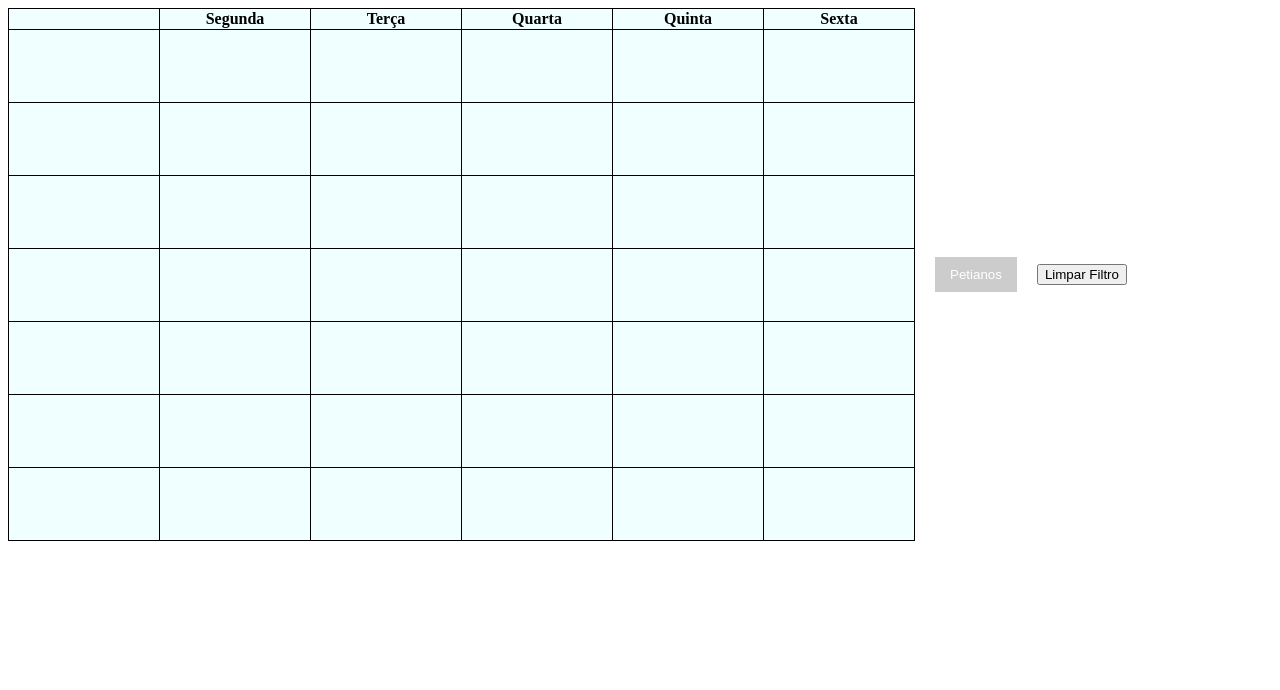
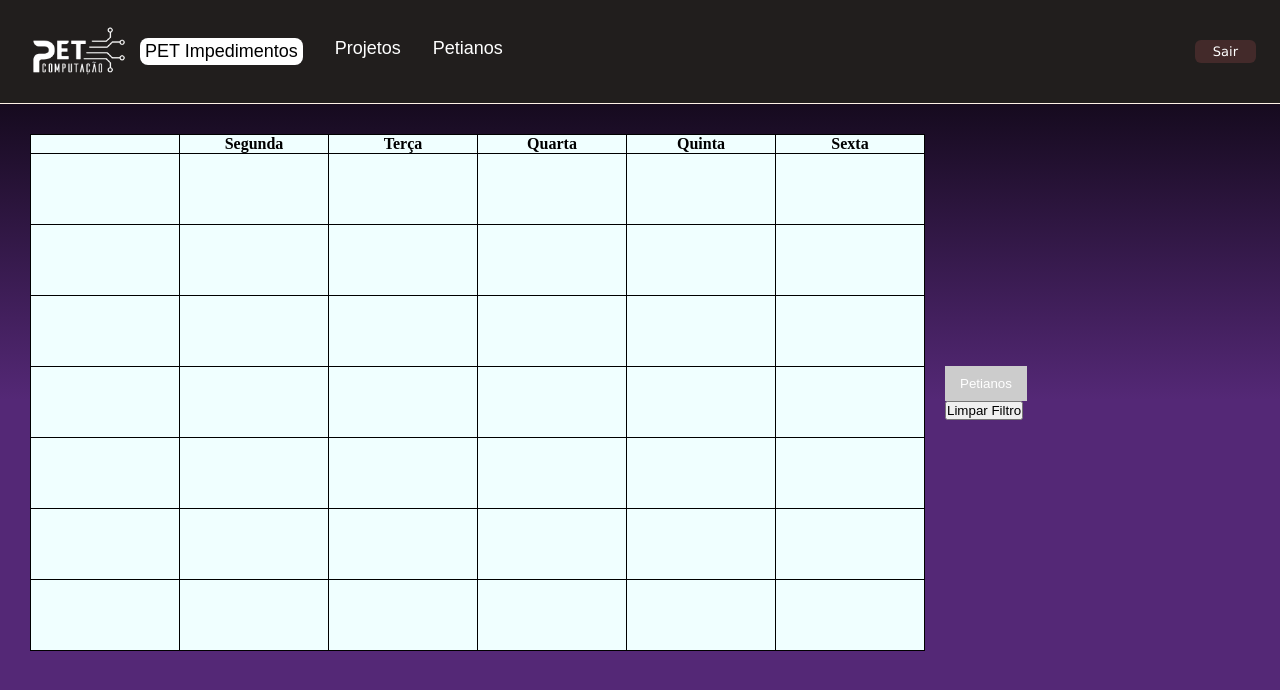
Before and after one commit to fer-braga-cod/PET-Impedimentos, a plain HTML site: page home/home.html in a window 1280 px wide. Drawn offline with Linux system fonts and the light colour scheme; no server answers.

Commit message:
Definitivo

```diff
--- a/home/home.css
+++ b/home/home.css
@@ -24,11 +24,12 @@ td {
     align-items: center;
 }
 
-body{
+main{
     display: flex;
     flex-direction: row;
     align-items: center;
     gap: 20px;
+    margin: 30px;
 }
 
 .dropdown button{
--- a/home/home.html
+++ b/home/home.html
@@ -4,9 +4,27 @@
     <meta charset="UTF-8">
     <meta name="viewport" content="width=device-width, initial-scale=1.0">
     <link rel="stylesheet" href="home.css">
-    <title>Home</title>
+    <link rel="stylesheet" href="../styles/background.css">
+    <link rel="stylesheet" href="../styles/menu.css">
+    <script src="../scripts/menu.js"></script>
+
+    <title>Pet Impedimentos</title>
 </head>
 <body>
+    <header class="cabecalho">
+      <div class="cabecalho_img-menu">
+        <img class="cabecalho_img" src="../images/logo-pet.png" alt="Logo Pet">
+        <nav class="cabecalho_menu">
+          <a class="cabecalho_menu_item" aria-current="page" href="">PET Impedimentos</a>
+          <a class="cabecalho_menu_item" href="../projetos/projetos.html">Projetos</a>
+          <a class="cabecalho_menu_item" href="../petianos/petianos.html">Petianos</a>
+        </nav>
+      </div>
+      <button class="cabecalho_button" type="button" onclick="redirectToLogin()">Sair</button>
+    </header>
+
+    <main>
+      <section id="cont_principal">
         <div class="agenda">
           <div id="container"></div>
           <table class="table">
@@ -24,12 +42,15 @@
               </tbody>
           </table>
         </div>
+      </section>
+      <section id="cont_secundario">
         <div class="dropdown">
           <button>Petianos</button>
-        <div class="content">
-        </div>
+          <div class="content"></div>
         </div>
         <button type="button" id="clear">Limpar Filtro</button>
+      </section>
+    </main>
     <script type="module" src="home.js"></script>
     <script src="https://www.gstatic.com/firebasejs/10.12.4/firebase-app-compat.js"></script>
     <script src="https://www.gstatic.com/firebasejs/10.12.4/firebase-firestore-compat.js"></script>
--- /dev/null
+++ b/scripts/menu.js
@@ -0,0 +1,3 @@
+function redirectToLogin(){
+    window.location.href = "../login/index.html";
+}
--- /dev/null
+++ b/styles/background.css
@@ -0,0 +1,9 @@
+*{
+    margin: 0;
+    padding: 0;
+}
+
+body{
+    background-image: linear-gradient(to top,#542876 50%, #000000);
+    min-height: 100vh;
+}
--- /dev/null
+++ b/styles/menu.css
@@ -0,0 +1,53 @@
+.cabecalho{
+    display: flex;
+    flex-direction: row;
+    align-items: center;
+    justify-content: space-between;
+    padding: 24px;
+    background: #211E1D;
+    border-bottom: 0.4px solid #FFF2E7;
+}
+
+.cabecalho_img-menu{
+    display: flex;
+    flex-direction: row;
+    align-items: center;
+}
+
+.cabecalho_img{
+    height: 55px;
+    margin-right: 10px;
+}
+
+.cabecalho_menu{
+    display: flex;
+    gap: 32px;
+}
+
+.cabecalho_menu_item{
+    font-family: sans-serif;
+    color: white;
+    font-weight: 400;
+    font-size: 18px;
+    text-decoration: none;
+
+}
+
+.cabecalho_menu_item[aria-current="page"] {
+    background-color: white;
+    padding: 3px 5px;
+    border-radius: 8px;
+    color: black;
+}
+
+.cabecalho_button{
+    font-size: 13px;
+    font-family: 'Lucida Sans', 'Lucida Sans Regular', 'Lucida Grande', 'Lucida Sans Unicode', Geneva, Verdana, sans-serif;
+    padding: 4px 18px;
+    border-radius: 6px;
+    background: #432A2A;
+    border: none;
+    color: white;
+    cursor: pointer;
+
+}
```
Also changed, not shown: login/index.html (+1 -0 lines), login/login.css (+0 -7 lines), petianos/petianos.html (+17 -1 lines), projetos/projetos.css (+0 -10 lines), projetos/projetos.html (+17 -3 lines), images/logo-pet.png (added). Lines whose indentation alone changed are shown as unchanged.
